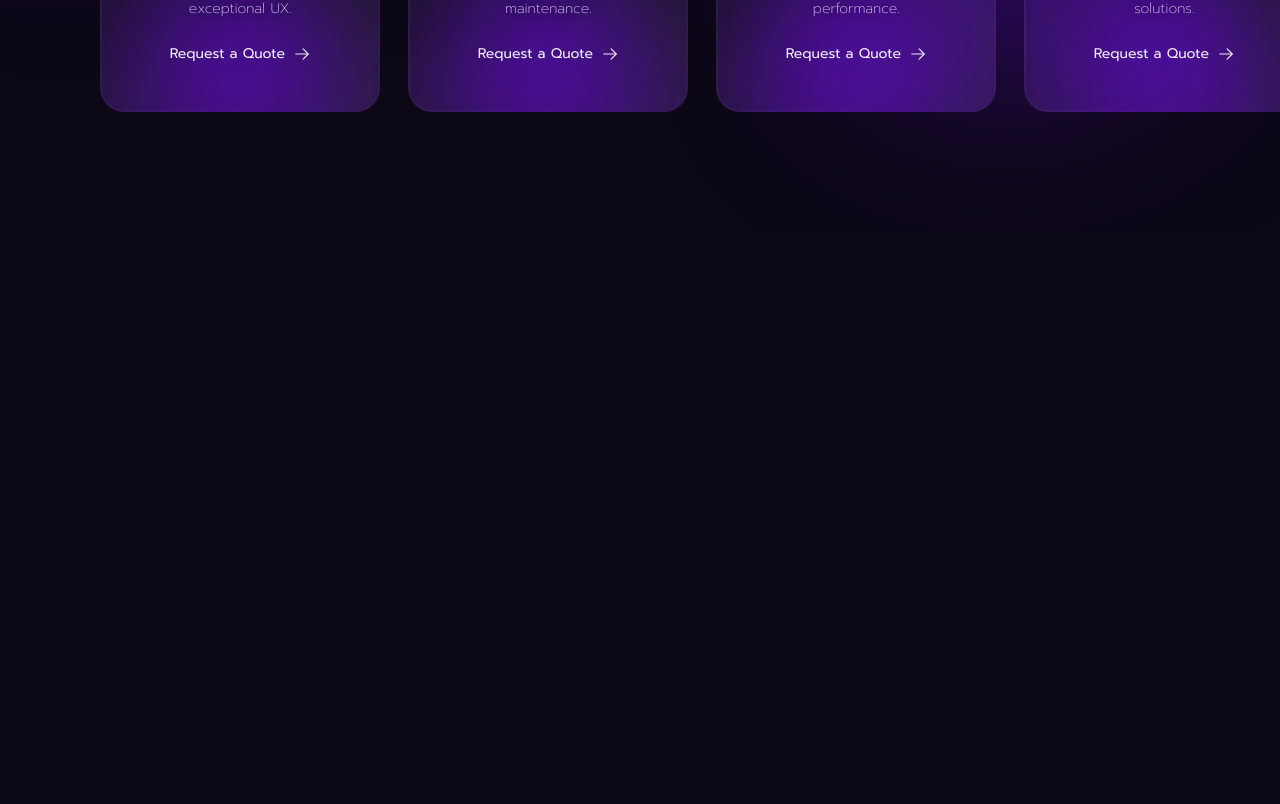
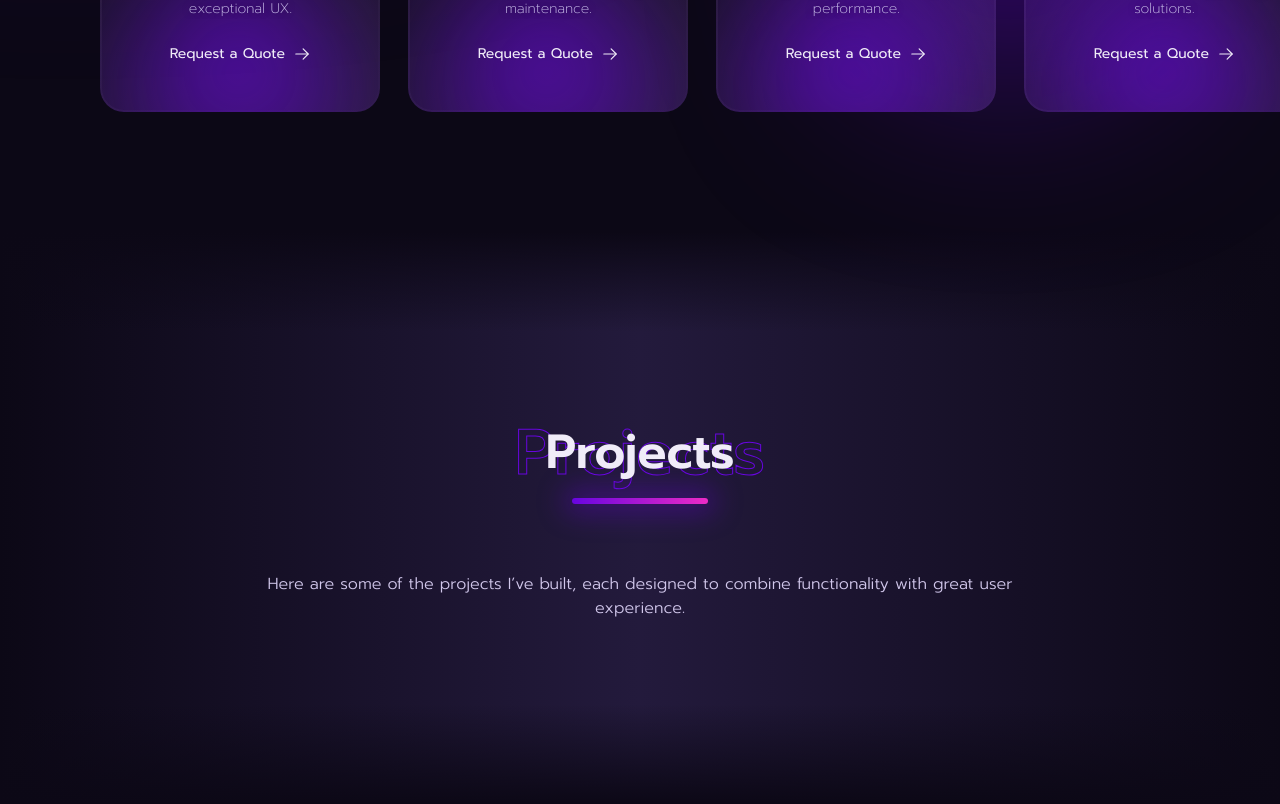
Before and after one commit to rodrigsmor/portfolio, a Next.js app: page /en-US in a window 1280 px wide. Shown: the part 8177-8981 px from the top of the page. Before the commit the page ends 8409 px from the top, so only its background shows below. Built offline with nearby package versions, Linux system fonts and the light colour scheme; a web font is replaced by a local one.

Commit message:
:construction: feat: projects section

```diff
--- /dev/null
+++ b/components/sections/projects/index.tsx
@@ -0,0 +1,20 @@
+'use client';
+
+import { SectionTitle } from '@/components/layout/section-title';
+import styles from './projects.module.css';
+import { useTranslate } from '@/hooks/useTranslate';
+
+export function Projects() {
+  const { t } = useTranslate();
+
+  return (
+    <section className={styles.projectsContainer}>
+      <span aria-hidden className="sectionTransition"></span>
+      <header className={styles.sectionHeader}>
+        <SectionTitle title="Projects.title" sectionKey="projects" />
+        <p>{t('Projects.sectionDescription')}</p>
+      </header>
+      <span aria-hidden className="sectionTransition bottom"></span>
+    </section>
+  );
+}
--- /dev/null
+++ b/components/sections/projects/projects.module.css
@@ -0,0 +1,42 @@
+.projectsContainer {
+  width: 100%;
+  gap: 4.25rem;
+  max-width: 100%;
+  display: flex;
+  position: relative;
+  height: max-content;
+  align-items: center;
+  flex-direction: column;
+  padding: 5.25rem 1.5rem;
+  background: var(--gradient-metalic-style);
+}
+
+.sectionHeader {
+  width: 100%;
+  gap: 4.25rem;
+  display: flex;
+  max-width: 100%;
+  align-items: center;
+  flex-direction: column;
+
+  p {
+    width: 100%;
+    text-align: center;
+    max-width: 48.625rem;
+    font-size: var(--font-h6);
+    color: var(--typography-main);
+    font-weight: var(--font-regular);
+  }
+}
+
+@media (min-width: 768px) {
+  .projectsContainer {
+    padding: 5.25rem 3rem;
+  }
+}
+
+@media (min-width: 1024px) {
+  .projectsContainer {
+    padding: 11.5rem 7.84dvw;
+  }
+}
--- a/i18n/en-US.json
+++ b/i18n/en-US.json
@@ -190,6 +190,10 @@
       }
     }
   },
+  "Projects": {
+    "title": "Projects",
+    "sectionDescription": "Here are some of the projects I’ve built, each designed to combine functionality with great user experience."
+  },
   "ScreenReader": {
     "languageLevelLabel": "Level: ",
     "ProficiencyLevel": "Proficiency on ",
--- a/i18n/es-419.json
+++ b/i18n/es-419.json
@@ -190,6 +190,10 @@
       }
     }
   },
+  "Projects": {
+    "title": "Proyectos",
+    "sectionDescription": "Estos son algunos de los proyectos que he desarrollado, cada uno diseñado para combinar funcionalidad con una excelente experiencia de usuario."
+  },
   "ScreenReader": {
     "languageLevelLabel": "Nível: ",
     "ProficiencyLevel": "Competencia en ",
--- a/i18n/pt-BR.json
+++ b/i18n/pt-BR.json
@@ -190,6 +190,10 @@
       }
     }
   },
+  "Projects": {
+    "title": "Projetos",
+    "sectionDescription": "Estes são alguns dos projetos que desenvolvi, cada um projetado para unir funcionalidade a uma excelente experiência do usuário."
+  },
   "ScreenReader": {
     "languageLevelLabel": "Nível: ",
     "ProficiencyLevel": "Proficiência em ",
--- a/views/portfolio/index.tsx
+++ b/views/portfolio/index.tsx
@@ -1,8 +1,9 @@
 import { Home } from "@/sections/home";
 import styles from "./portfolio.module.css";
 import { AboutMe } from "@/sections/about-me";
+import { Projects } from "@/sections/projects";
 import { Header } from "@/components/layout/header";
-import { MyServices } from "@/components/sections/my-services";
+import { MyServices } from "@/sections/my-services";
 import { CarouselDivider } from "@/components/layout/carousel-divider";
 
 export default function Portfolio() {
@@ -14,6 +15,7 @@ export default function Portfolio() {
         <CarouselDivider/>
         <AboutMe />
         <MyServices />
+        <Projects />
       </main>
     </>
   );
```
